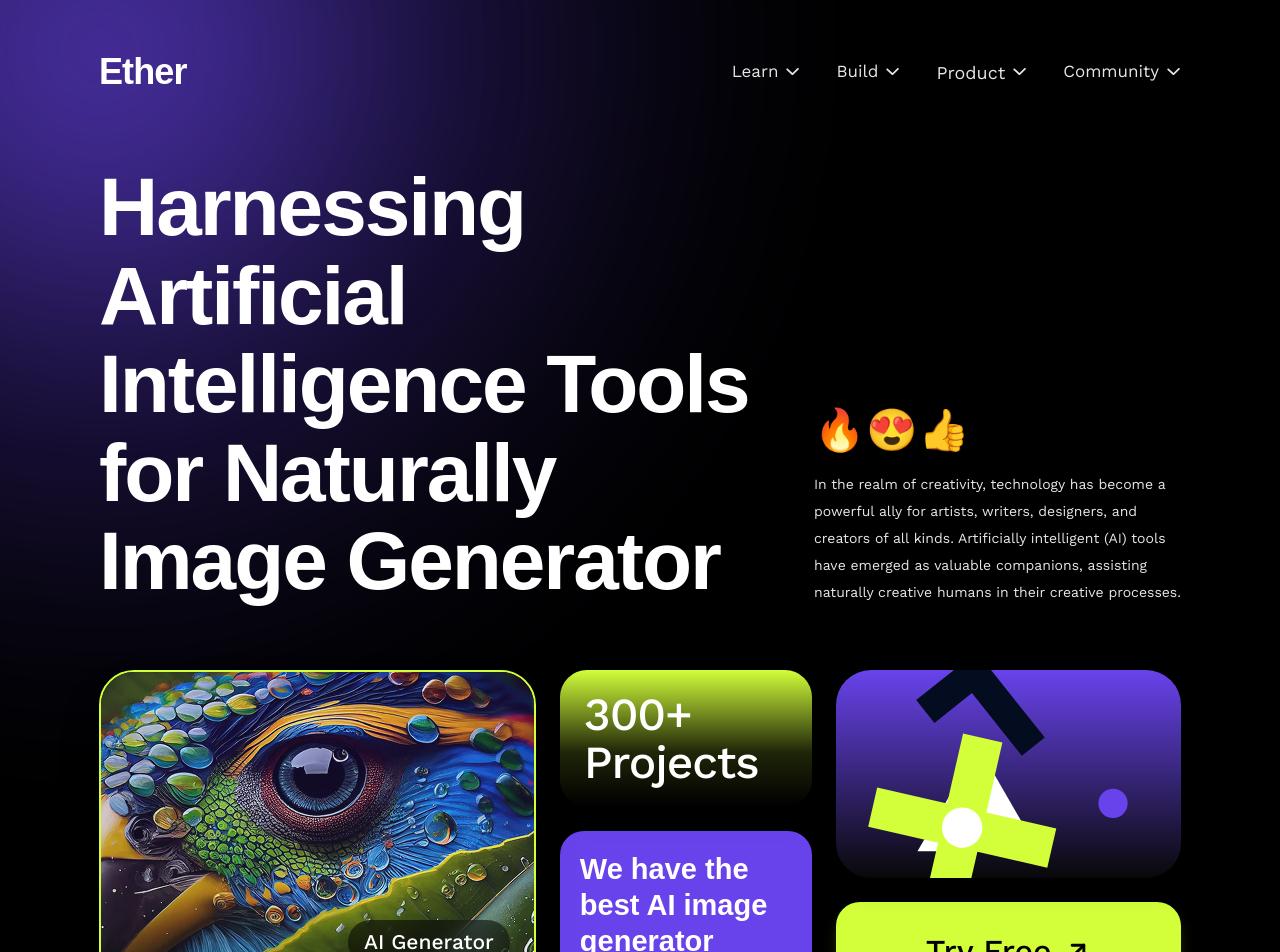
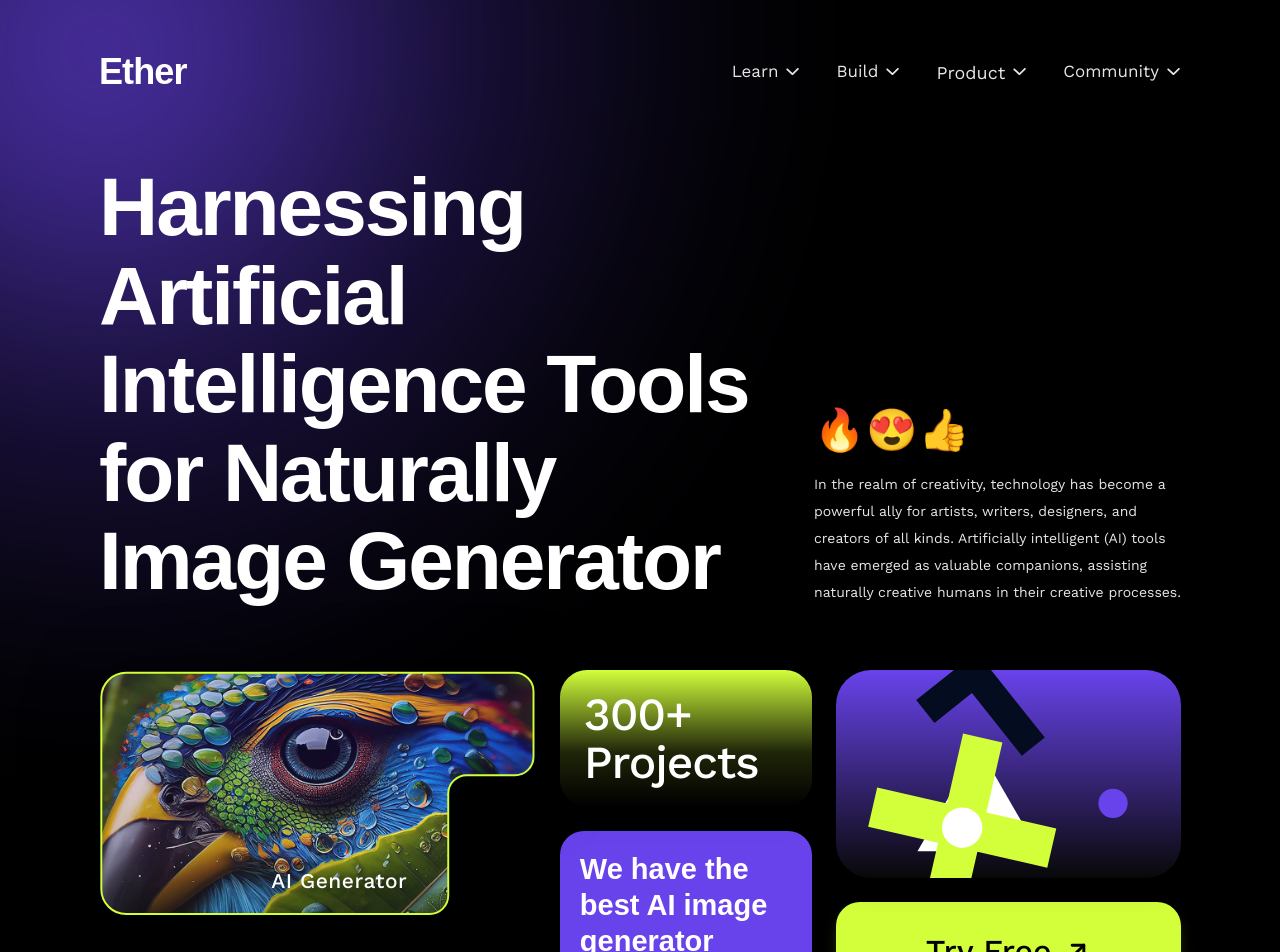
Before and after one commit to HelloRayy/ether-ai-landing, a React (Vite) app: page / in a window 1280 px wide. Shown: the top 952 px of the page. Built offline with nearby package versions, Linux system fonts and the light colour scheme; a web font is replaced by a local one.

Commit message:
fix: apply contoured filleted path to importantImg with smooth radii on all step corners

```diff
--- a/src/components/Hero.tsx
+++ b/src/components/Hero.tsx
@@ -7,6 +7,10 @@ export function Hero() {
     'https://images.unsplash.com/photo-1494790108377-be9c29b29330?w=100&auto=format&fit=crop&q=80',
     'https://images.unsplash.com/photo-1500648767791-00dcc994a43e?w=100&auto=format&fit=crop&q=80',
   ]
+
+  // Contoured stepped path with smooth corner radii (R=32 on outer corners, R=24 on step transitions)
+  const steppedCardPath =
+    'M 1,33 A 32,32 0 0,1 33,1 L 536,1 A 24,24 0 0,1 560,25 L 560,109.5 A 24,24 0 0,1 536,133.5 L 473.7,133.5 A 24,24 0 0,0 449.7,157.5 L 449.7,289 A 24,24 0 0,1 425.7,313 L 33,313 A 32,32 0 0,1 1,281 Z'
 
   return (
     <section className="relative z-20 pt-16 pb-24">
@@ -42,30 +46,59 @@ export function Hero() {
         </motion.div>
       </div>
 
-      {/* Hero Bottom: Interactive Visual Cards Grid (gap-6) */}
-      <div className="mt-16 grid grid-cols-1 gap-6 lg:grid-cols-12 lg:items-start">
-        {/* Card 1: Union Bird Art Image (Left Column, col-span-5) */}
+      {/* Hero Bottom: Interactive Visual Cards */}
+      <div className="mt-16 grid grid-cols-1 gap-6 xl:grid-cols-12 xl:items-start">
+        {/* Card 1: importantImg (Custom Stepped Shape with Smooth Fillet Radii) */}
         <motion.div
           initial={{ opacity: 0, y: 40 }}
           animate={{ opacity: 1, y: 0 }}
           transition={{ duration: 0.7, delay: 0.25, ease: [0.16, 1, 0.3, 1] }}
           whileHover={{ y: -4 }}
-          className="group relative overflow-hidden rounded-[35px] border-2 border-[#d2ff3a] bg-zinc-950/80 shadow-2xl lg:col-span-5 lg:h-[317px]"
+          className="relative mx-auto w-full max-w-[561px] drop-shadow-[0_15px_35px_rgba(0,0,0,0.6)] xl:col-span-5"
         >
-          <img
-            src="/assets/Union.png"
-            alt="AI Generated Bird Art"
-            className="h-full w-full object-cover transition-transform duration-500 group-hover:scale-105"
-          />
-          <div className="absolute right-6 bottom-5 rounded-full bg-black/50 px-4 py-1.5 backdrop-blur-md">
-            <span className="font-[family-name:var(--font-work)] text-lg font-medium text-white sm:text-[21px]">
-              AI Generator
-            </span>
+          <div className="relative aspect-[561/317] w-full">
+            <svg
+              viewBox="-2 -2 565 318"
+              className="h-full w-full overflow-visible"
+              fill="none"
+              xmlns="http://www.w3.org/2000/svg"
+            >
+              <defs>
+                <clipPath id="stepped-bird-clip">
+                  <path d={steppedCardPath} />
+                </clipPath>
+              </defs>
+
+              {/* Clipped Bird Artwork */}
+              <image
+                href="/assets/Union.png"
+                width="561"
+                height="317"
+                preserveAspectRatio="xMidYMid slice"
+                clipPath="url(#stepped-bird-clip)"
+              />
+
+              {/* Exact Stepped Outline with 2px #d2ff3a Stroke & Smooth Curves */}
+              <path
+                d={steppedCardPath}
+                stroke="#d2ff3a"
+                strokeWidth="2.5"
+                strokeLinecap="round"
+                strokeLinejoin="round"
+              />
+            </svg>
+
+            {/* AI Generator Label Badge */}
+            <div className="pointer-events-none absolute bottom-5 left-[50%] -translate-x-1/2 sm:left-[55%]">
+              <span className="font-[family-name:var(--font-work)] text-base font-medium tracking-wide text-white drop-shadow-[0_2px_8px_rgba(0,0,0,0.9)] sm:text-[21px]">
+                AI Generator
+              </span>
+            </div>
           </div>
         </motion.div>
 
-        {/* Middle Column (col-span-4): Stats + Community Card */}
-        <div className="flex flex-col gap-6 lg:col-span-3">
+        {/* Middle Column: Stats + Community Card */}
+        <div className="flex flex-col gap-6 xl:col-span-3">
           {/* Group 15: 300+ Projects Card */}
           <motion.div
             initial={{ opacity: 0, y: 40 }}
@@ -91,7 +124,7 @@ export function Hero() {
             animate={{ opacity: 1, y: 0 }}
             transition={{ duration: 0.7, delay: 0.45, ease: [0.16, 1, 0.3, 1] }}
             whileHover={{ y: -3 }}
-            className="flex flex-col justify-between rounded-[24px] bg-[#6843ec] p-5 text-white shadow-xl lg:h-[159px]"
+            className="flex flex-col justify-between rounded-[24px] bg-[#6843ec] p-5 text-white shadow-xl xl:h-[159px]"
           >
             <h3 className="font-[family-name:var(--font-darker)] text-2xl font-bold leading-tight sm:text-[29px]">
               We have the best AI image generator
@@ -119,8 +152,8 @@ export function Hero() {
           </motion.div>
         </div>
 
-        {/* Right Column (col-span-4): Geometric Card + Try Free CTA */}
-        <div className="flex flex-col gap-6 lg:col-span-4">
+        {/* Right Column: Geometric Card + Try Free CTA */}
+        <div className="flex flex-col gap-6 xl:col-span-4">
           {/* Group 16: Abstract Geometric Card */}
           <motion.div
             initial={{ opacity: 0, y: 40 }}
@@ -139,14 +172,14 @@ export function Hero() {
               fill="none"
               xmlns="http://www.w3.org/2000/svg"
             >
-              {/* White Triangle (Vector M155 0l155 268) */}
+              {/* White Triangle */}
               <path
                 d="M155.019 0l155.01899 268.5-310.03799 0 155.019-268.5z"
                 fill="#ffffff"
                 transform="translate(100, 70) scale(0.48)"
               />
 
-              {/* Lime Plus/Cross (Vector M250 205...) */}
+              {/* Lime Plus/Cross */}
               <g transform="translate(290, 85) rotate(102.9) scale(0.55)">
                 <path
                   d="M250 205c0-24.853-20.147-45-45-45-24.853 0-45 20.147-45 45 0 24.853 20.147 45 45 45 24.853 0 45-20.147 45-45z m-250 45l0-90 160 0 0-160 90 0 0 160 160 0 0 90-160 0 0 160-90 0 0-160-160 0z"
```
